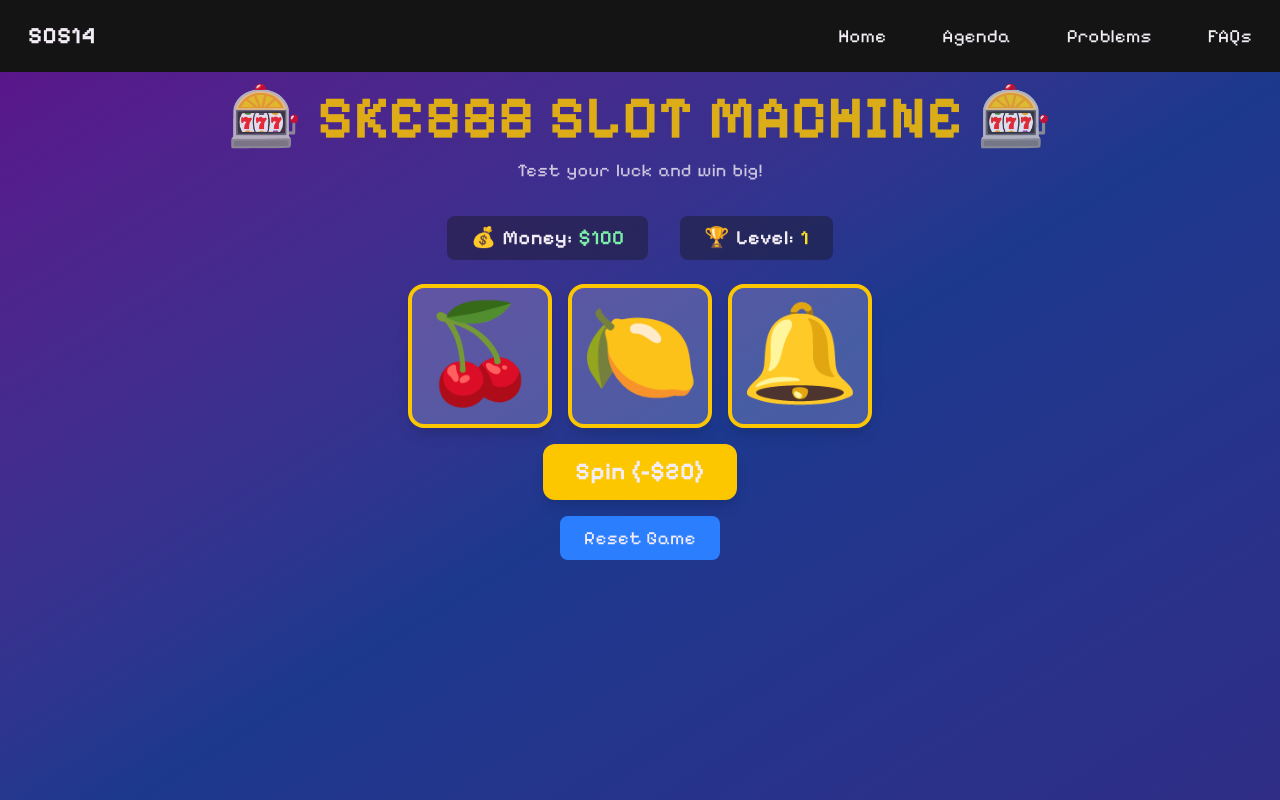
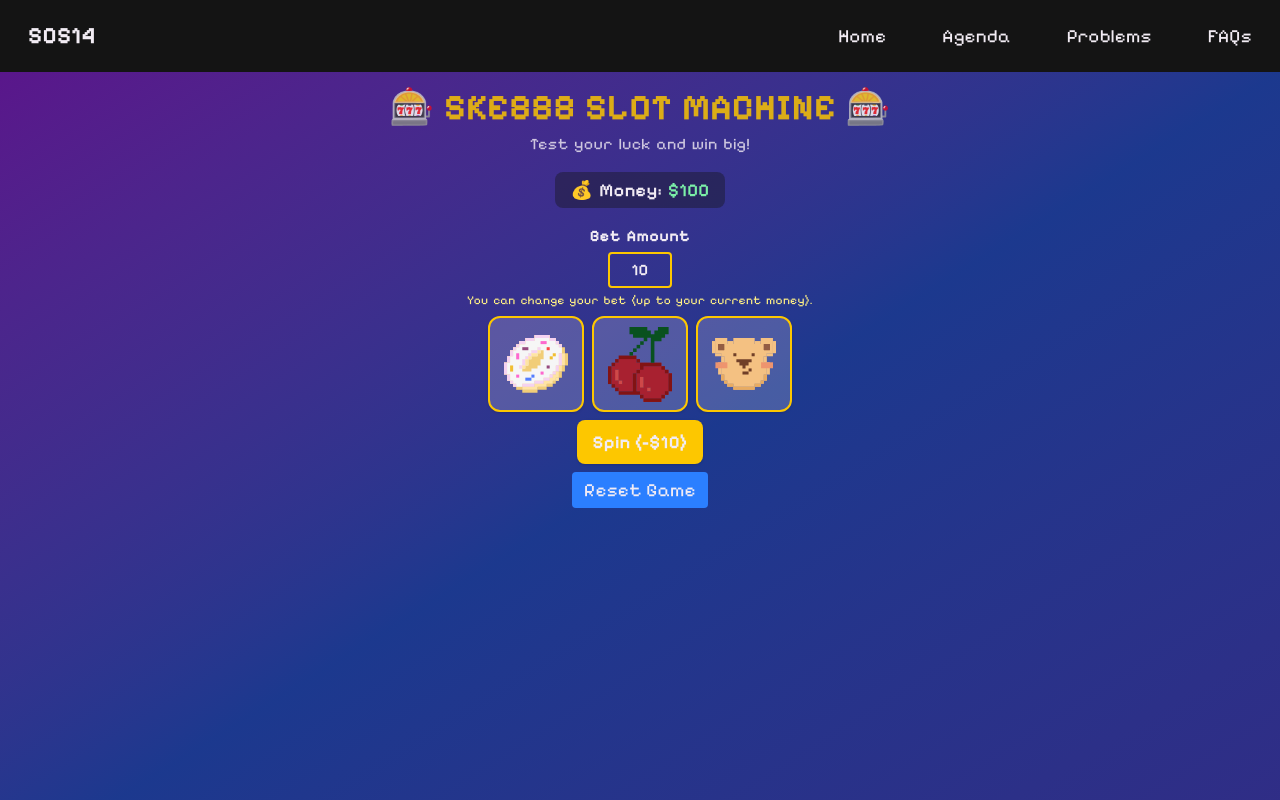
Before and after one commit to uzimpp/sos14, a Next.js app: page /ske888 in a window 1280 px wide. Shown: the top 800 px of the page. Built offline with nearby package versions, Linux system fonts and the light colour scheme.

Commit message:
แก้เป็นใช้ svg

```diff
--- a/src/app/ske888/page.tsx
+++ b/src/app/ske888/page.tsx
@@ -1,133 +1,230 @@
-"use client";
+'use client'
+import { useState } from 'react'
+import Image from 'next/image'
 
-import { useState } from "react";
+const SYMBOLS = [
+    {
+        icon: (
+            <Image
+                src="/game/slot/donut.svg"
+                alt="Donut"
+                width={64}
+                height={64}
+            />
+        ),
+        value: 2,
+        name: 'donut',
+    },
+    {
+        icon: (
+            <Image
+                src="/game/slot/cherry.svg"
+                alt="Cherry"
+                width={64}
+                height={64}
+            />
+        ),
+        value: 3,
+        name: 'cherry',
+    },
+    {
+        icon: (
+            <Image
+                src="/game/slot/bear.svg"
+                alt="Bear"
+                width={64}
+                height={64}
+            />
+        ),
+        value: 5,
+        name: 'bear',
+    },
+    {
+        icon: (
+            <Image
+                src="/game/slot/diamond.svg"
+                alt="Diamond"
+                width={64}
+                height={64}
+            />
+        ),
+        value: 10,
+        name: 'diamond',
+    },
+    {
+        icon: (
+            <Image
+                src="/game/slot/jackpot.svg"
+                alt="Jackpot"
+                width={64}
+                height={64}
+            />
+        ),
+        value: 20,
+        name: 'jackpot',
+    },
+]
 
-const SYMBOLS = ["🍒", "🍋", "🔔", "⭐", "𝟕"];
-const SPIN_COST = 20;
-const INITIAL_MONEY = 100;
-const LEVEL_UP_AMOUNT = 100;
-const SPIN_ANIMATION_DURATION = 900; // ms
-const SPIN_ANIMATION_INTERVAL = 60; // ms
+const INITIAL_MONEY = 100
+const SPIN_ANIMATION_DURATION = 900
+const SPIN_ANIMATION_INTERVAL = 60
 
-function getReward(slots: string[]) {
+function getReward(slots: number[], bet: number) {
     if (slots[0] === slots[1] && slots[1] === slots[2]) {
-    if (slots[0] === "𝟕") return 100;
-    return 50;
+        return bet * SYMBOLS[slots[0]].value
     }
-  if (slots[0] === slots[1] || slots[1] === slots[2] || slots[0] === slots[2]) {
-    return 20;
+    if (
+        slots[0] === slots[1] ||
+        slots[1] === slots[2] ||
+        slots[0] === slots[2]
+    ) {
+        // Two match: use the lower value
+        const matchIdx =
+            slots[0] === slots[1]
+                ? slots[0]
+                : slots[1] === slots[2]
+                ? slots[1]
+                : slots[0]
+        return bet * SYMBOLS[matchIdx].value
     }
-  return 0;
+    return 0
 }
 
 export default function SKE888() {
-  const [money, setMoney] = useState(INITIAL_MONEY);
-  const [level, setLevel] = useState(1);
-  const [slots, setSlots] = useState(["🍒", "🍋", "🔔"]);
-  const [message, setMessage] = useState<string | null>(null);
-  const [isSpinning, setIsSpinning] = useState(false);
+    const [money, setMoney] = useState(INITIAL_MONEY)
+    const [slots, setSlots] = useState([0, 1, 2])
+    const [message, setMessage] = useState<string | null>(null)
+    const [isSpinning, setIsSpinning] = useState(false)
+    const [bet, setBet] = useState(10)
 
     const handleSpin = () => {
-    if (money < SPIN_COST || isSpinning) return;
-    setIsSpinning(true);
-    setMessage(null);
+        if (money < bet || isSpinning) return
+        setIsSpinning(true)
+        setMessage(null)
 
         const spinInterval = setInterval(() => {
             setSlots([
-        SYMBOLS[Math.floor(Math.random() * SYMBOLS.length)],
-        SYMBOLS[Math.floor(Math.random() * SYMBOLS.length)],
-        SYMBOLS[Math.floor(Math.random() * SYMBOLS.length)],
-      ]);
-    }, SPIN_ANIMATION_INTERVAL);
+                Math.floor(Math.random() * SYMBOLS.length),
+                Math.floor(Math.random() * SYMBOLS.length),
+                Math.floor(Math.random() * SYMBOLS.length),
+            ])
+        }, SPIN_ANIMATION_INTERVAL)
 
         setTimeout(() => {
-      clearInterval(spinInterval);
+            clearInterval(spinInterval)
             const newSlots = [
-        SYMBOLS[Math.floor(Math.random() * SYMBOLS.length)],
-        SYMBOLS[Math.floor(Math.random() * SYMBOLS.length)],
-        SYMBOLS[Math.floor(Math.random() * SYMBOLS.length)],
-      ];
-      setSlots(newSlots);
+                Math.floor(Math.random() * SYMBOLS.length),
+                Math.floor(Math.random() * SYMBOLS.length),
+                Math.floor(Math.random() * SYMBOLS.length),
+            ]
+            setSlots(newSlots)
 
-      const reward = getReward(newSlots);
-      const newMoney = money - SPIN_COST + reward;
-      setMoney(newMoney);
+            const reward = getReward(newSlots, bet)
+            const newMoney = money - bet + reward
+            setMoney(newMoney)
 
-      if (newMoney >= level * LEVEL_UP_AMOUNT) {
-        setLevel(level + 1);
-        setMessage(`🎉 Level Up! Welcome to Level ${level + 1}!`);
-      } else if (reward > 0) {
-        setMessage(`You won $${reward}!`);
+            if (reward > 0) {
+                setMessage(`You won $${reward}!`)
             } else {
-        setMessage("No win, try again!");
+                setMessage('No win, try again!')
             }
 
-      setIsSpinning(false);
-    }, SPIN_ANIMATION_DURATION);
-  };
+            setIsSpinning(false)
+        }, SPIN_ANIMATION_DURATION)
+    }
 
     const handleReset = () => {
-    setMoney(INITIAL_MONEY);
-    setLevel(1);
-    setSlots(["🍒", "🍋", "🔔"]);
-    setMessage(null);
-  };
+        setMoney(INITIAL_MONEY)
+        setSlots([0, 1, 2])
+        setMessage(null)
+        setBet(10)
+    }
 
     return (
         <div className="min-h-screen bg-gradient-to-br from-purple-900 via-blue-900 to-indigo-900 p-4 flex flex-col items-center">
-      <div className="max-w-4xl w-full mx-auto">
-        <div className="text-center mb-8">
-          <h1 className="text-6xl font-bold text-yellow-400 mb-2 animate-pulse">
+            <div className="max-w-xl w-full mx-auto">
+                <div className="text-center mb-4">
+                    <h1 className="text-4xl font-bold text-yellow-400 mb-1 animate-pulse">
                         🎰 SKE888 SLOT MACHINE 🎰
                     </h1>
-          <p className="text-white/80 text-lg">Test your luck and win big!</p>
+                    <p className="text-white/80 text-base">
+                        Test your luck and win big!
+                    </p>
                 </div>
 
-        {/* Info */}
-        <div className="flex justify-center gap-8 mb-6">
-          <div className="bg-black/40 rounded-lg px-6 py-2 text-white text-xl font-semibold">
-            💰 Money: <span className="text-green-300">${money}</span>
-          </div>
-          <div className="bg-black/40 rounded-lg px-6 py-2 text-white text-xl font-semibold">
-            🏆 Level: <span className="text-yellow-300">{level}</span>
+                <div className="flex justify-center gap-4 mb-4">
+                    <div className="bg-black/40 rounded-lg px-4 py-1 text-white text-lg font-semibold">
+                        💰 Money:{' '}
+                        <span className="text-green-300">${money}</span>
                     </div>
                 </div>
 
-        {/* Slot Machine */}
                 <div className="flex flex-col items-center">
-          <div className="flex gap-4 mb-4">
-            {slots.map((symbol, i) => (
+                    <div className="mb-2 flex flex-col items-center">
+                        <label className="text-white font-bold text-base mb-1">
+                            Bet Amount
+                        </label>
+                        <input
+                            type="text"
+                            value={bet === 0 ? '' : bet}
+                            onChange={(e) => {
+                                // Only allow digits
+                                const val = e.target.value.replace(/\D/g, '')
+                                if (val === '') {
+                                    setBet(0)
+                                } else {
+                                    const num = Math.max(
+                                        1,
+                                        Math.min(Number(val), money)
+                                    )
+                                    setBet(num)
+                                }
+                            }}
+                            onBlur={() => {
+                                if (!bet) setBet(1)
+                            }}
+                            className="w-16 px-1 py-1 rounded border-2 border-yellow-400 focus:outline-none focus:ring-2 focus:ring-yellow-300 text-center font-semibold text-base"
+                            disabled={isSpinning}
+                        />
+                        <span className="text-yellow-200 text-xs mt-1">
+                            You can change your bet (up to your current money).
+                        </span>
+                    </div>
+                    <div className="flex gap-2 mb-2">
+                        {slots.map((idx, i) => (
                             <div
                                 key={i}
-                className="w-36 h-36 flex items-center justify-center bg-white/20 rounded-2xl text-8xl border-4 border-yellow-400 shadow-lg transition-all"
+                                className="w-24 h-24 flex items-center justify-center bg-white/20 rounded-xl border-2 border-yellow-400 shadow transition-all"
                             >
-                {symbol}
+                                {SYMBOLS[idx].icon}
                             </div>
                         ))}
                     </div>
                     <button
-            className={`px-8 py-3 bg-yellow-400 text-2xl font-bold rounded-xl shadow-lg hover:bg-yellow-300 transition disabled:opacity-50`}
+                        className={`px-4 py-2 bg-yellow-400 text-lg font-bold rounded-lg shadow hover:bg-yellow-300 transition disabled:opacity-50`}
                         onClick={handleSpin}
-            disabled={money < SPIN_COST || isSpinning}
+                        disabled={money < bet || isSpinning}
                     >
-            {isSpinning ? "Spinning..." : `Spin (-$${SPIN_COST})`}
+                        {isSpinning ? 'Spinning...' : `Spin (-$${bet})`}
                     </button>
                     <button
-            className="mt-4 px-6 py-2 bg-blue-500 text-white rounded-lg hover:bg-blue-400 transition"
+                        className="mt-2 px-3 py-1 bg-blue-500 text-white rounded hover:bg-blue-400 transition"
                         onClick={handleReset}
                     >
                         Reset Game
                     </button>
                     {message && (
-            <div className="mt-4 text-2xl text-white font-bold">{message}</div>
+                        <div className="mt-2 text-lg text-white font-bold">
+                            {message}
+                        </div>
                     )}
-          {money < SPIN_COST && (
-            <div className="mt-4 text-red-400 font-bold text-lg">
+                    {money < bet && (
+                        <div className="mt-2 text-red-400 font-bold text-base">
                             Not enough money! Reset to play again.
                         </div>
                     )}
                 </div>
             </div>
         </div>
-  );
+    )
 }
```
Lines whose indentation alone changed are shown as unchanged.
